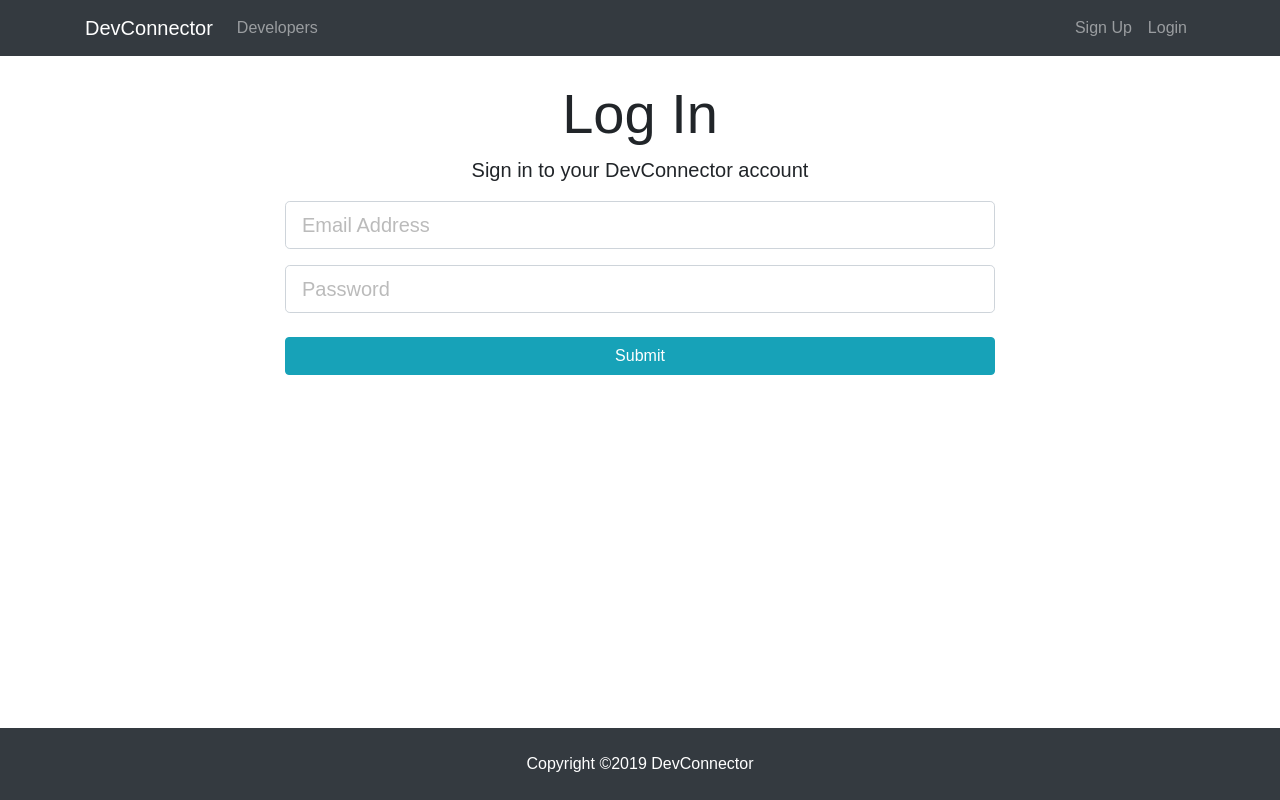
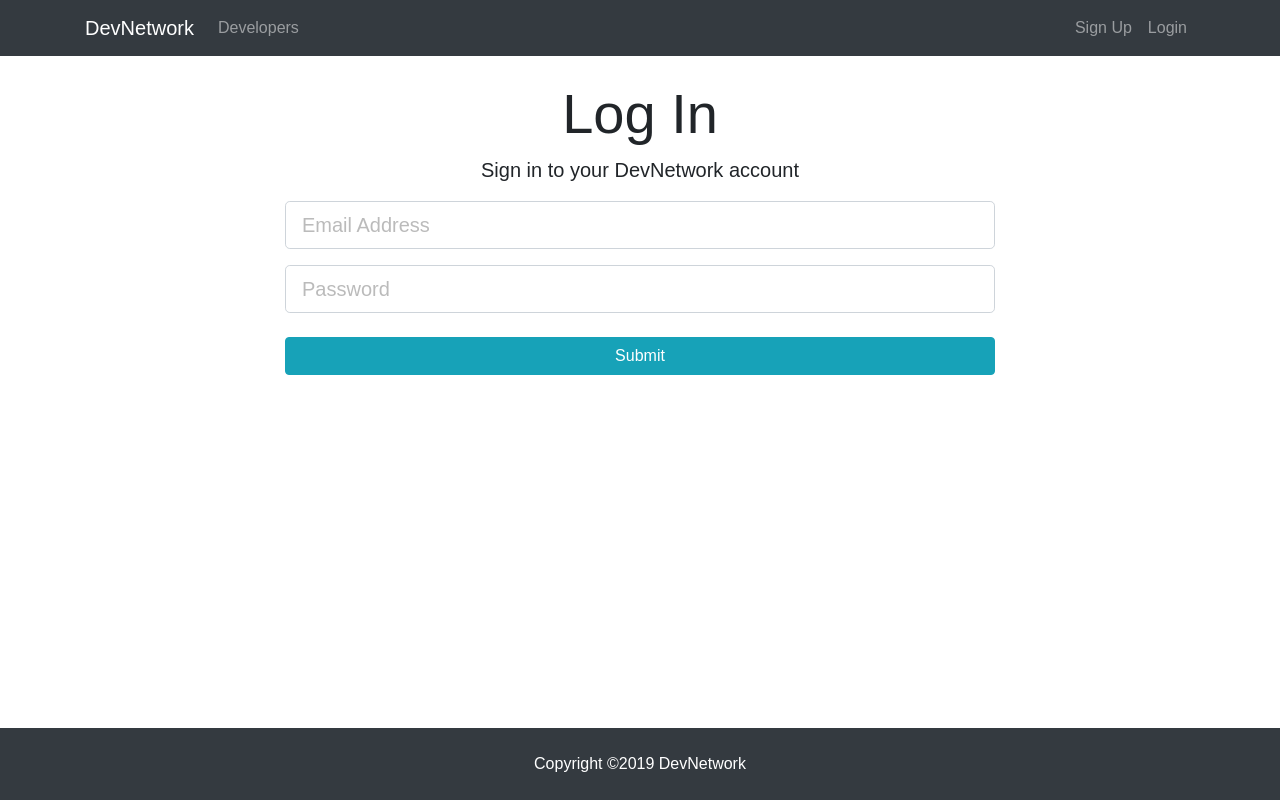
Before and after one commit to votoznotna/devmernstack, a React (Create React App) app in the folder client/: page /login in a window 1280 px wide. Built offline with nearby package versions, Linux system fonts and the light colour scheme.

Commit message:
title revision

```diff
--- a/client/public/index.html
+++ b/client/public/index.html
@@ -15,7 +15,7 @@
     crossorigin="anonymous">
   <script defer src="https://use.fontawesome.com/releases/v5.0.9/js/all.js" integrity="sha384-8iPTk2s/jMVj81dnzb/iFR2sdA7u06vHJyyLlAd4snFpCl/SnyUjRrbdJsw1pGIl"
     crossorigin="anonymous"></script> -->
-  <title>DevConnector: A social network for developers</title>
+  <title>DevNetwork: A social network for developers</title>
 </head>
 
 <body>
--- a/client/src/components/auth/Login.js
+++ b/client/src/components/auth/Login.js
@@ -59,7 +59,7 @@ class Login extends Component {
               <h1 className="display-4 text-center">Log In</h1>
               <p className="lead text-center">
 
-                Sign in to your DevConnector account
+                Sign in to your DevNetwork account
               </p>
               <form onSubmit={this.onSubmit}>
                 <TextFieldGroup
--- a/client/src/components/auth/Register.js
+++ b/client/src/components/auth/Register.js
@@ -59,7 +59,7 @@ class Register extends Component {
               <h1 className="display-4 text-center">Sign Up</h1>
               <p className="lead text-center">
 
-                Create your DevConnector account
+                Create your DevNetwork account
               </p>
               <form noValidate onSubmit={this.onSubmit}>
                 <TextFieldGroup
--- a/client/src/components/layout/Footer.js
+++ b/client/src/components/layout/Footer.js
@@ -6,6 +6,6 @@ export default () => (
     Copyright &copy;
     {new Date().getFullYear()}
     {' '}
-DevConnector
+    DevNetwork
   </footer>
 );
--- a/client/src/components/layout/Navbar.js
+++ b/client/src/components/layout/Navbar.js
@@ -71,8 +71,7 @@ class Navbar extends Component {
       <nav className="navbar navbar-expand-sm navbar-dark bg-dark mb-4">
         <div className="container">
           <Link className="navbar-brand" to="/">
-
-            DevConnector
+            DevNetwork
           </Link>
           <button
             className="navbar-toggler"
--- a/package.json
+++ b/package.json
@@ -1,5 +1,5 @@
 {
-  "name": "devconnector",
+  "name": "devnetwork",
   "version": "1.0.0",
   "description": "Social network sample for developers",
   "main": "server.js",
```
